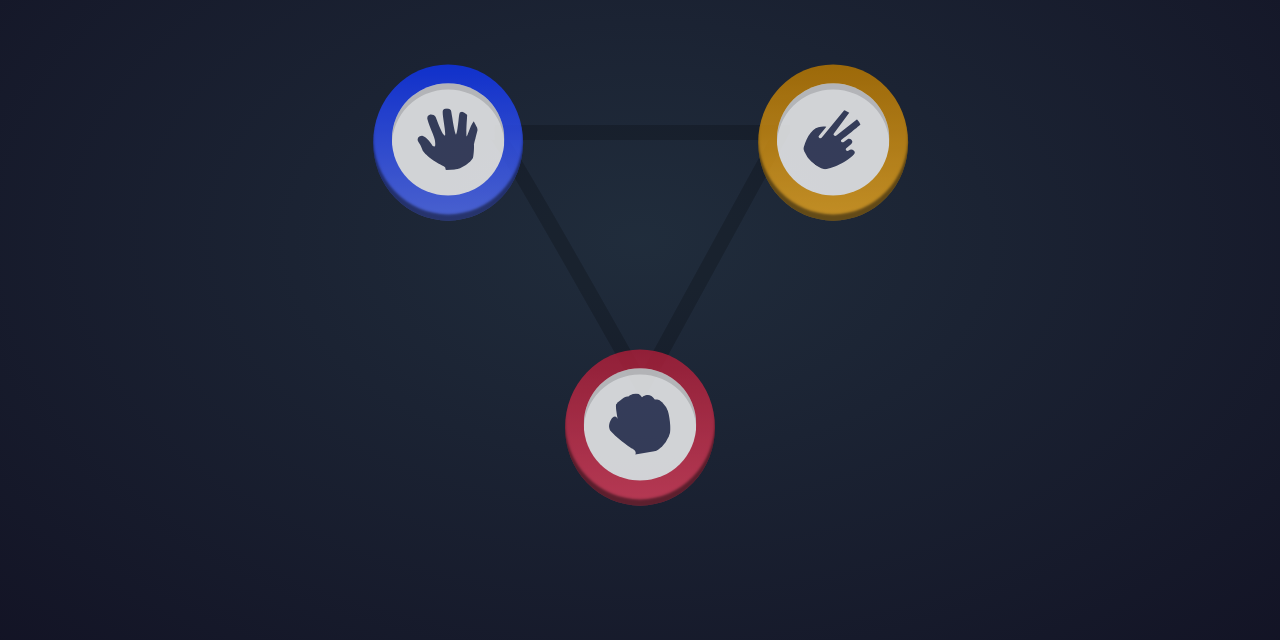
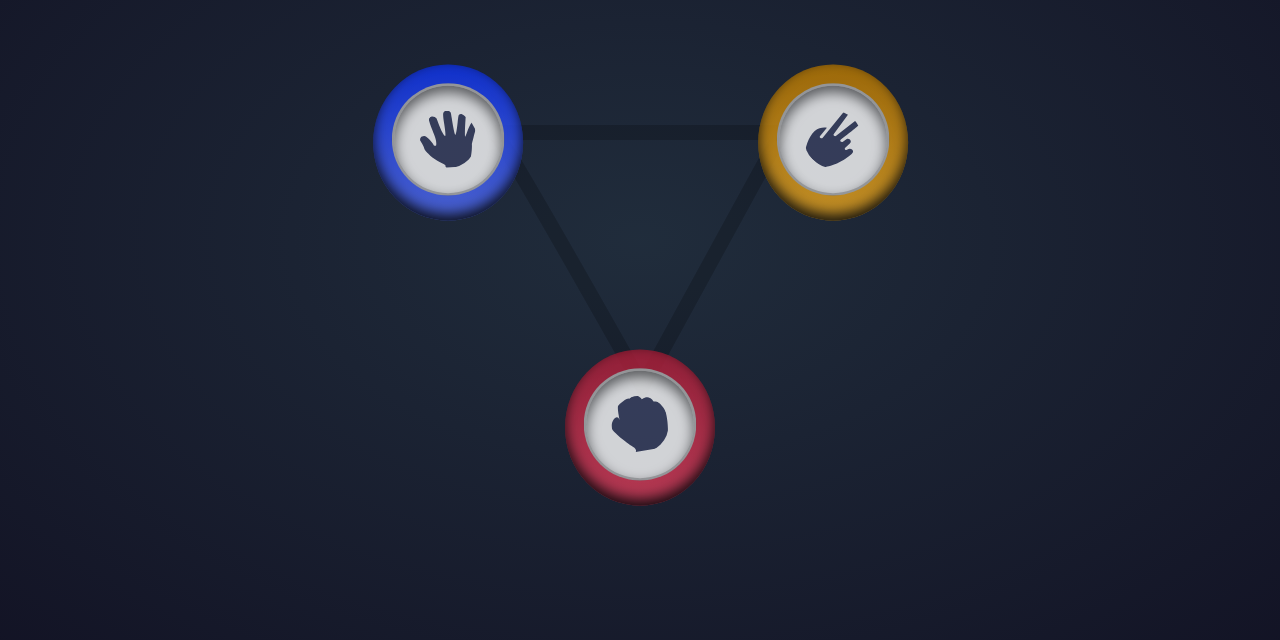
Before and after one commit to JosephThomasVasquez/FEM-RockPaperScissors, a website: page index.html in a window 1280 px wide. Shown: the part 160-800 px from the top of the page. Drawn offline with nearby package versions, Linux system fonts and the light colour scheme.

Commit message:
Updated symbols styling

```diff
--- a/css/styles.css
+++ b/css/styles.css
@@ -90,7 +90,7 @@ body {
     border-radius: 50%;
     margin: auto;
     padding: 15px;
-    box-shadow: 0px -5px 2px rgba(0,0,0, 0.5) inset;
+    box-shadow: 0px -5px 10px rgba(0,0,0, 0.9) inset;
     text-align: center;
     opacity: 0.8;
 }
@@ -114,7 +114,7 @@ body {
     border-radius: 50%;
     margin: auto;
     padding: 15px;
-    box-shadow: 0px -5px 2px rgba(0,0,0, 0.5) inset;
+    box-shadow: 0px -5px 10px rgba(0,0,0, 0.9) inset;
     text-align: center;
     opacity: 0.8;
 }
@@ -138,7 +138,7 @@ body {
     border-radius: 50%;
     margin: auto;
     padding: 15px;
-    box-shadow: 0px -5px 2px rgba(0,0,0, 0.5) inset;
+    box-shadow: 0px -5px 10px rgba(0,0,0, 0.9) inset;
     text-align: center;
     opacity: 0.8;
 }
@@ -160,10 +160,11 @@ body {
     height: 90px;
     display: block;
     background-color: white;
+    border: solid 2px rgba(0,0,0, 0.3);
     border-radius: 50%;
     margin: auto;
     padding: 20px;
-    box-shadow: 0px 5px 0px rgba(0,0,0, 0.15) inset;
+    box-shadow: 0px 5px 10px rgba(0,0,0, 0.6) inset;
 }
 
 .symbol-scissors {
@@ -171,10 +172,11 @@ body {
     height: 90px;
     display: block;
     background-color: white;
+    border: solid 2px rgba(0,0,0, 0.3);
     border-radius: 50%;
     margin: auto;
     padding: 20px;
-    box-shadow: 0px 5px 0px rgba(0,0,0, 0.15) inset;
+    box-shadow: 0px 5px 10px rgba(0,0,0, 0.6) inset;
 }
 
 .symbol-rock {
@@ -182,10 +184,11 @@ body {
     height: 90px;
     display: block;
     background-color: white;
+    border: solid 2px rgba(0,0,0, 0.3);
     border-radius: 50%;
     margin: auto;
     padding: 20px;
-    box-shadow: 0px 5px 0px rgba(0,0,0, 0.15) inset;
+    box-shadow: 0px 5px 10px rgba(0,0,0, 0.6) inset;
 }
 
 
```
Also changed, not shown: js/app.js (+2 -7 lines).
